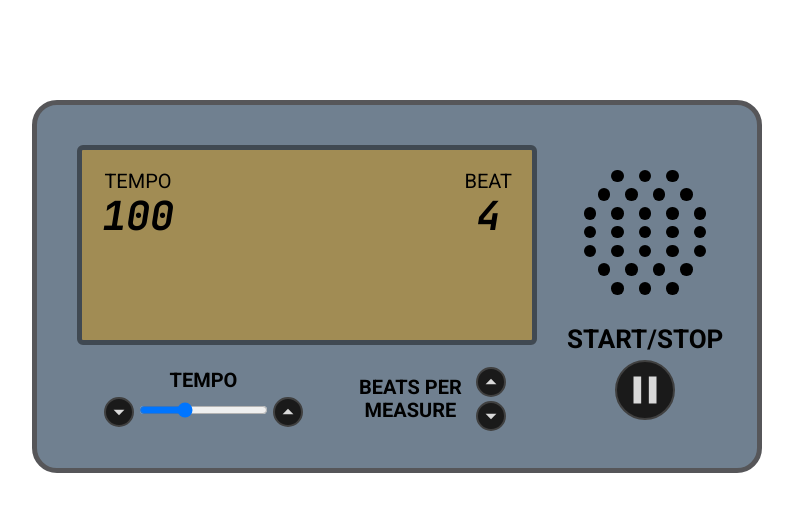
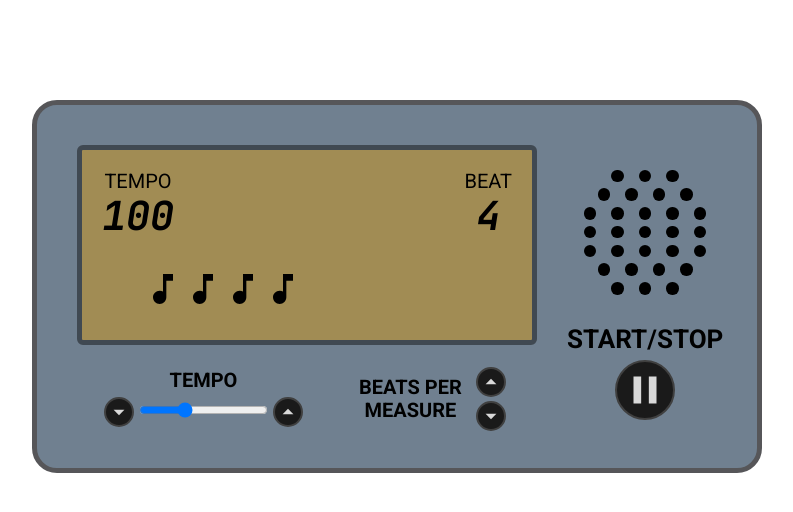
Before and after one commit to joshuascan/metronome, a React (Create React App) app: page / in a window 1280 px wide. Both pictures are taken after a click on the button 888 px from the left and 389 px from the top of the page. Shown: the top 512 px of the page, without its empty margins (243-1036 px from the left). Built offline with nearby package versions, Linux system fonts and the light colour scheme.

Commit message:
visual indicator WIP

```diff
--- a/src/App.js
+++ b/src/App.js
@@ -76,7 +76,12 @@ function App() {
     <Metronome>
       <ContentContainer>
         <LeftSection>
-          <Display bpm={bpm} beatsPerMeasure={beatsPerMeasure} />
+          <Display
+            bpm={bpm}
+            beatsPerMeasure={beatsPerMeasure}
+            count={count}
+            playing={playing}
+          />
           <AdjustmentsContainer>
             <Tempo
               bpm={bpm}
--- /dev/null
+++ b/src/components/BeatIndicator.js
@@ -0,0 +1,35 @@
+import React, { useState, useEffect } from "react";
+import styled from "styled-components";
+import { MdMusicNote } from "react-icons/md";
+
+const BeatIndicatorContainer = styled.div`
+  /* border: 1px solid red; */
+  margin: 3rem auto;
+  text-align: left;
+  width: 80%;
+`;
+
+export default function BeatIndicator({ count, playing }) {
+  const [beats, setBeats] = useState([]);
+
+  useEffect(() => {
+    if (playing) {
+      if (count === 1) {
+        setBeats([]);
+      }
+      setBeats((beat) => {
+        return [...beat, count];
+      });
+    } else {
+      setBeats([]);
+    }
+  }, [count, playing]);
+
+  return (
+    <BeatIndicatorContainer>
+      {beats.map((beat) => (
+        <MdMusicNote size={"4rem"} key={beat} />
+      ))}
+    </BeatIndicatorContainer>
+  );
+}
--- a/src/components/Display.js
+++ b/src/components/Display.js
@@ -1,16 +1,20 @@
 import React from "react";
+import BeatIndicator from "./BeatIndicator";
 import styled from "styled-components";
 import { Text } from "../styles/GlobalComponents";
 
 const DisplayContainer = styled.div`
-  display: flex;
-  justify-content: space-between;
   height: 20rem;
   width: 46rem;
   padding: 2rem;
   background-color: #a18c54;
   border: 5px solid #404952;
   border-radius: 6px;
+`;
+
+const SettingsContainer = styled.div`
+  display: flex;
+  justify-content: space-between;
 `;
 
 const Number = styled.p`
@@ -20,9 +24,10 @@ const Number = styled.p`
   font-weight: bold;
 `;
 
-export default function Display({ bpm, beatsPerMeasure }) {
+export default function Display({ bpm, beatsPerMeasure, count, playing }) {
   return (
     <DisplayContainer>
+      <SettingsContainer>
         <div>
           <Text>TEMPO</Text>
           <Number>{bpm}</Number>
@@ -31,6 +36,8 @@ export default function Display({ bpm, beatsPerMeasure }) {
           <Text>BEAT</Text>
           <Number>{beatsPerMeasure}</Number>
         </div>
+      </SettingsContainer>
+      <BeatIndicator count={count} playing={playing} />
     </DisplayContainer>
   );
 }
```
Lines whose indentation alone changed are shown as unchanged.
